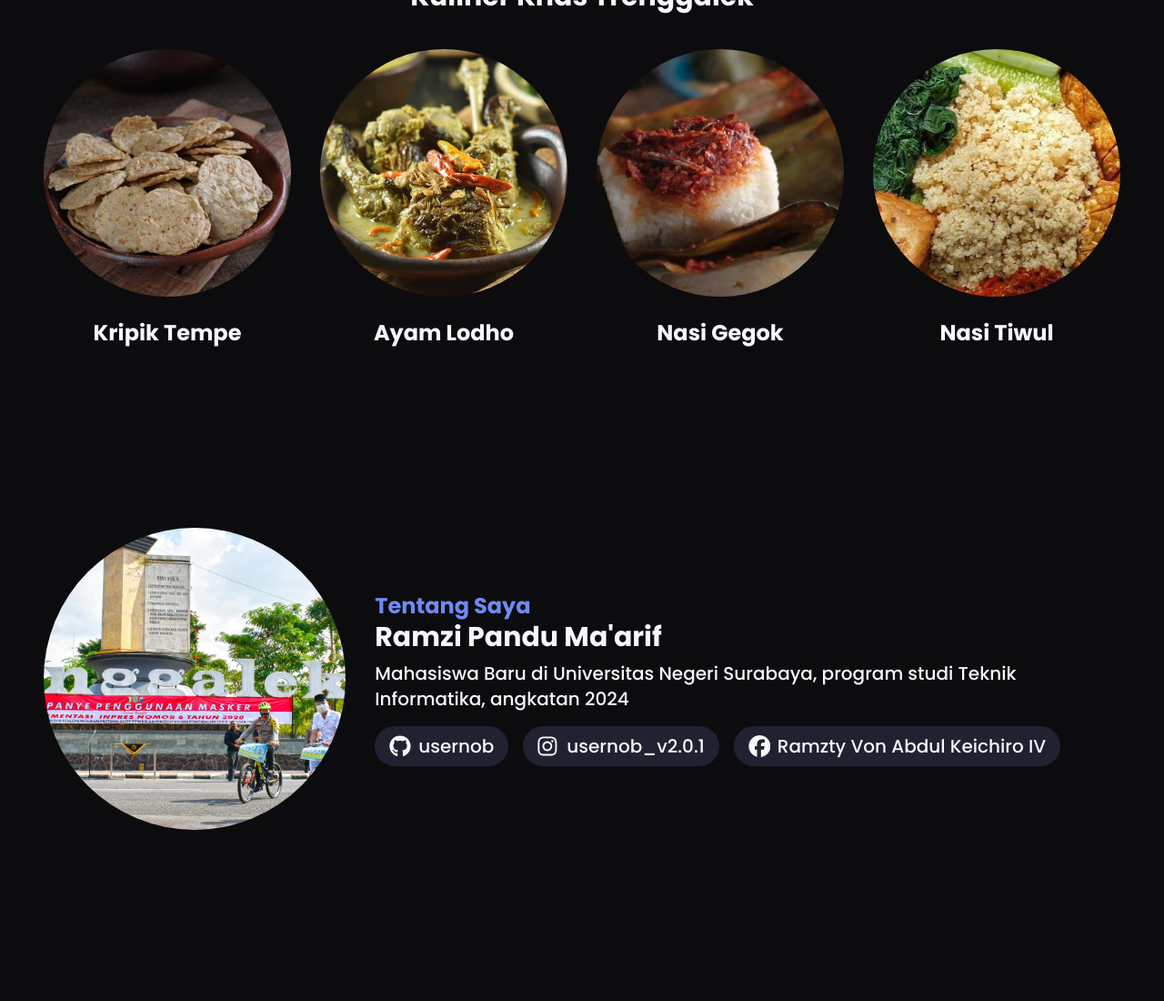
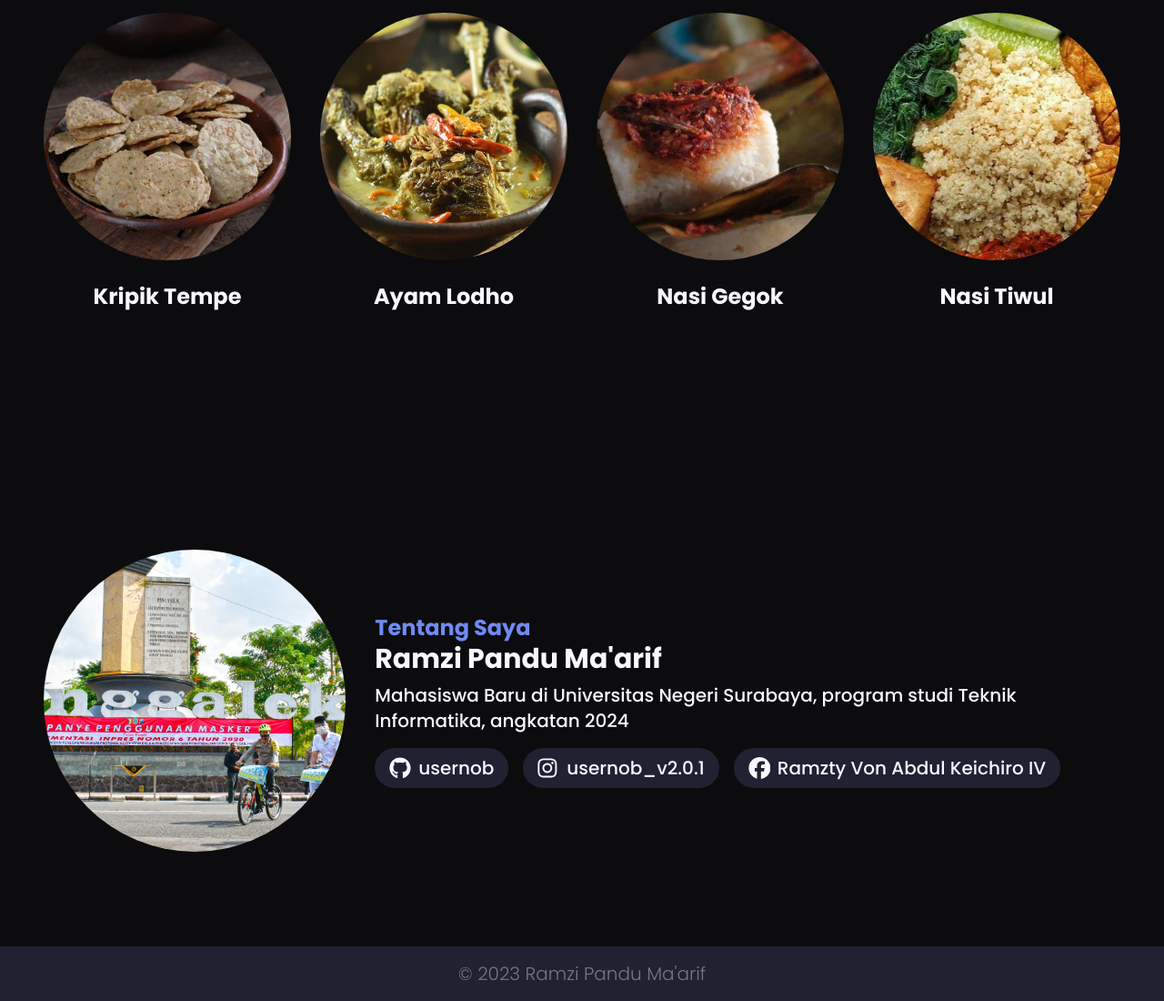
Before and after one commit to usernob/wonderfull-of-trenggalek, a website: page src/index.html in a window 1280 px wide. Shown: the part 2700-3800 px from the top of the page at 91% size. Before the commit the page ends 3612 px from the top, so only its background shows below. Drawn offline with Linux system fonts and the light colour scheme.

Commit message:
style: adjust height and add footer

```diff
--- a/src/index.html
+++ b/src/index.html
@@ -278,7 +278,7 @@
 
     <section
       id="kuliner"
-      class="container mt-20 flex h-screen min-h-[720px] flex-col items-center justify-center"
+      class="container mt-20 flex h-[90%] min-h-[720px] flex-col items-center justify-center"
     >
       <h2 class="aos mb-10" data-translatein="0 -50%">
         Kuliner Khas Trenggalek
@@ -321,7 +321,7 @@
         </div>
       </div>
     </section>
-    <section class="container" id="tentang">
+    <section class="container min-h-[540px] flex flex-col items-center justify-center" id="tentang">
       <div class="flex items-center justify-center gap-8">
         <div>
           <img
@@ -394,5 +394,8 @@
         </div>
       </div>
     </section>
+    <footer class="w-full bg-primary-4 p-4">
+      <p class="mx-auto text-center text-primary-3/40 font-light">&copy; 2023 Ramzi Pandu Ma'arif</p>
+    </footer>
   </body>
 </html>
```
Also changed, not shown: src/assets/css/output.css.
